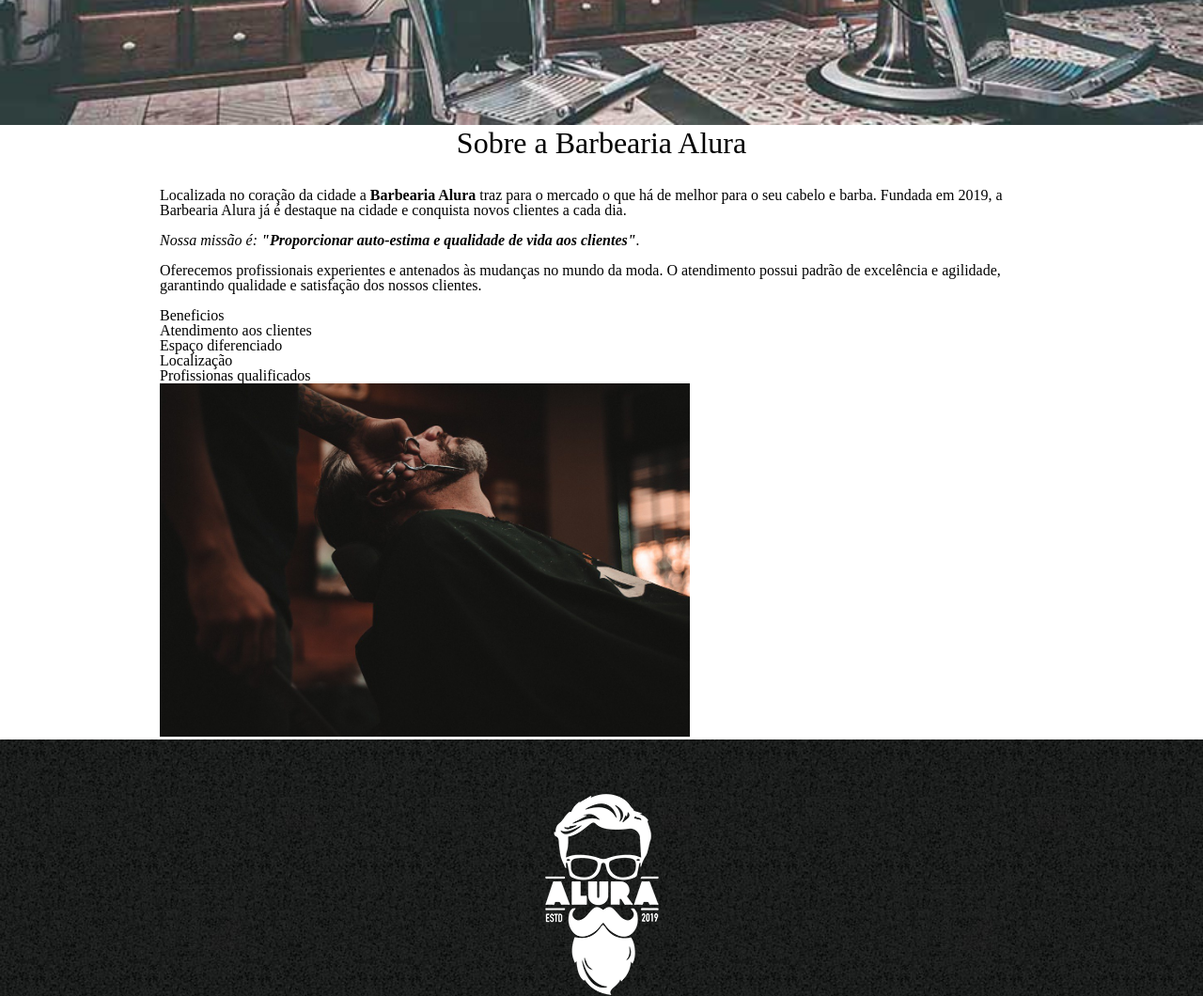
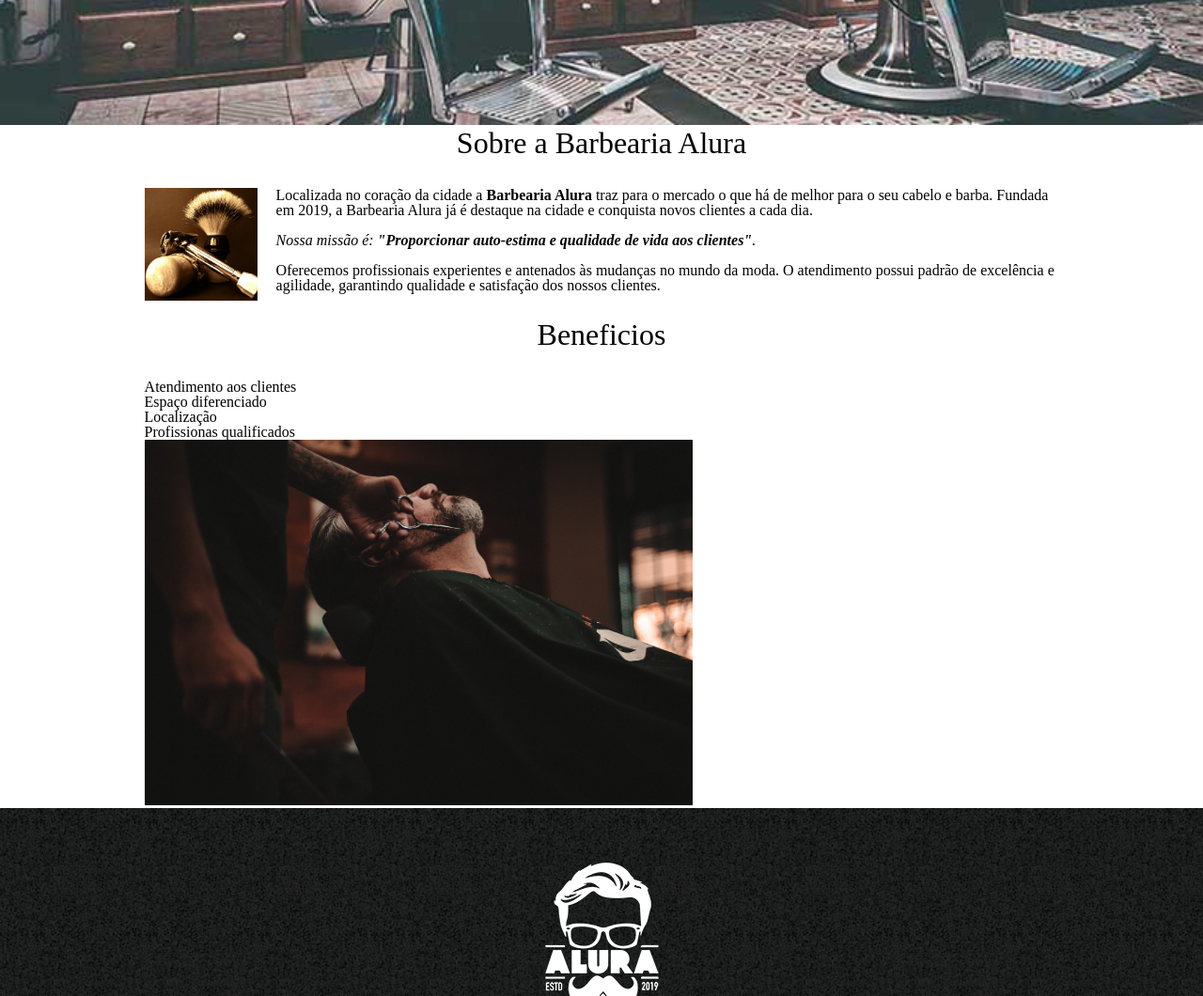
Before and after one commit to Masaano/HTML5-e-CSS3-parte-4-Avan-ando-no-CSS, a plain HTML site: page Aula1/index.html in a window 1280 px wide. Shown: the part 640-1700 px from the top of the page at 94% size. Drawn offline with Linux system fonts and the light colour scheme.

Commit message:
utilizing float

```diff
--- a/Aula1/index.html
+++ b/Aula1/index.html
@@ -25,10 +25,11 @@
 
         <img class="banner" src="banner.jpg" alt="">
 
-        <main>
+        <main class="main-index">
             <section class="main">
                 <h2 class="main-title">Sobre a Barbearia Alura</h2>
 
+                <img class="utensils" src="utensilios.jpg" alt="Utensílios do barbeiro.">
                 <p>Localizada no coração da cidade a <strong>Barbearia Alura</strong> traz para o mercado o que há de melhor para o seu cabelo e barba.
                 Fundada em 2019, a Barbearia Alura já é destaque na cidade e conquista novos clientes a cada dia.</p>
 
@@ -39,7 +40,7 @@
             </section>
 
             <section class="benefits">
-                <h3 class="centralize-title">Beneficios</h3>
+                <h3 class="main-title">Beneficios</h3>
 
                 <ul>
                     <li class="itens">Atendimento aos clientes</li>
--- a/Aula1/style.css
+++ b/Aula1/style.css
@@ -94,8 +94,11 @@ nav{
  }
 
  main{
-     width: 940px;
      margin: 0 auto;
+ }
+ .main-contatos{
+    width: 940px;
+
  }
 
  form{
@@ -156,11 +159,21 @@ nav{
  .banner{
      width: 100%;
  }
+ .main-index{
+     width: 76%;
+ }
+
  .main-title{
      text-align: center;
      font-size: 2em;
      margin: 0 0 1em;
+     clear: left;
  }
+.utensils{
+    width: 120px;
+    float: left;
+    margin: 0 20px 20px 0;
+}
  .main p{
      margin: 0 0 1em;
  }
```
Also changed, not shown: Aula1/contatos.html (renamed from Aula1/contato.html, +1 -1 lines), Aula1/utensilios.jpg (added).
